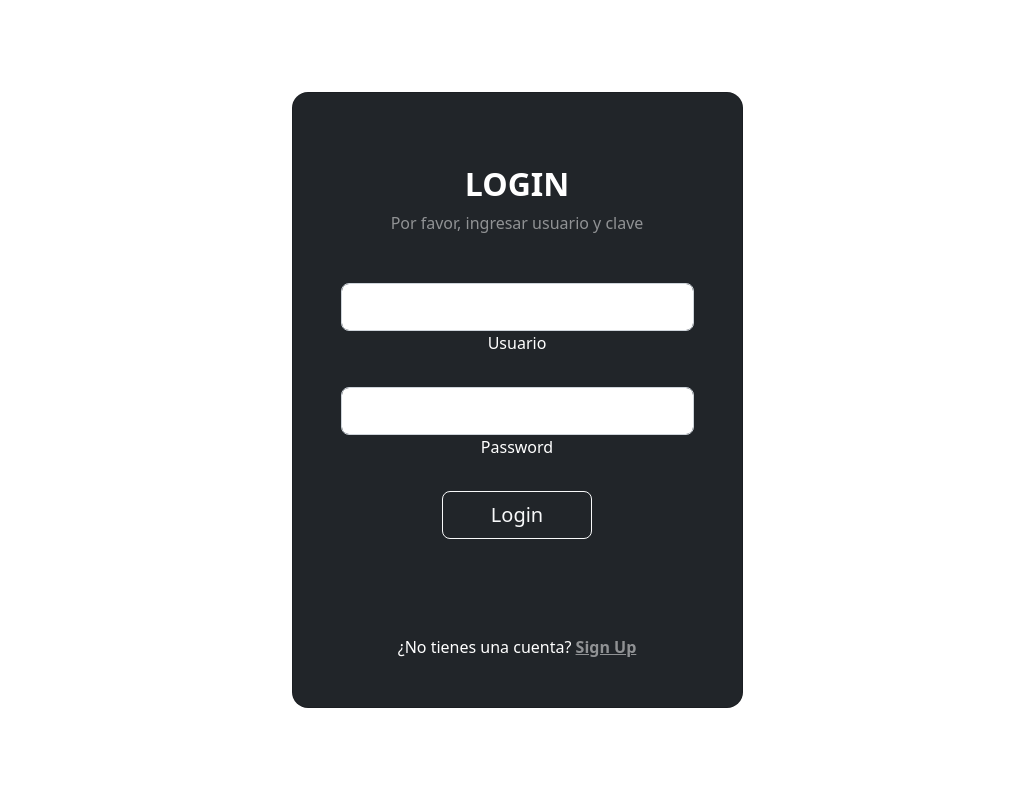
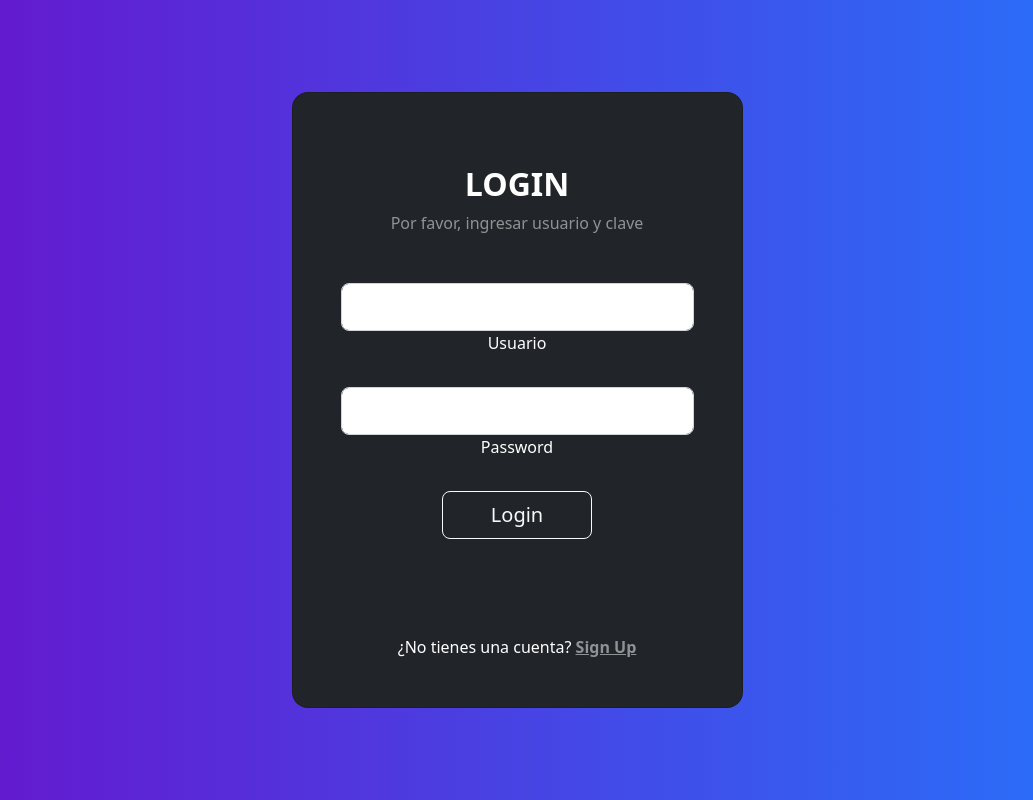
Before and after one commit to SMS294/FrontEndSMS, an Angular app: page /login in a window 1280 px wide. Shown: the whole page, without its empty margins (123-1156 px from the left). Built offline with nearby package versions, Linux system fonts and the light colour scheme; what ng-circle-progress would draw is missing.

Commit message:
detalles varios

```diff
--- a/src/app/components/banner/banner.component.html
+++ b/src/app/components/banner/banner.component.html
@@ -2,6 +2,6 @@
 
     <h1 class="text-white text-center intro">
         Bienvenidos a mi
-        <br> Porfolio Web!
+        <br> Portfolio Web!
       </h1>
 </div>
--- a/src/app/components/login/login.component.css
+++ b/src/app/components/login/login.component.css
@@ -0,0 +1,10 @@
+.gradient-custom {
+    /* fallback for old browsers */
+    background: #6a11cb;
+
+    /* Chrome 10-25, Safari 5.1-6 */
+    background: -webkit-linear-gradient(to right, rgba(106, 17, 203, 1), rgba(37, 117, 252, 1));
+
+    /* W3C, IE 10+/ Edge, Firefox 16+, Chrome 26+, Opera 12+, Safari 7+ */
+    background: linear-gradient(to right, rgba(106, 17, 203, 1), rgba(37, 117, 252, 1))
+    }
--- a/src/app/components/logoap/logoap.component.html
+++ b/src/app/components/logoap/logoap.component.html
@@ -1,7 +1,7 @@
 <nav class="navbar navbar-expand-lg bg-#a1b5cb">
     <div class="container-fluid">
       <a class="navbar-brand" href="#" >
-      <img src="../../../assets/APLogo.png" alt="Logo Argentina programa" class="w-100" >
+      <img src="../../../assets/APLogo.png" alt="Logo Argentina programa" class="w-100" id="logoAP">
       </a>
   <ul class="list-group list-group-horizontal" >
     <li class="list-group-item" ><a href="http://facebook.com/sandramariana.salina"> <i class="fa-brands fa-facebook fa-2x text-white"></i></a></li>
--- a/src/app/components/logoap/logoap.component.ts
+++ b/src/app/components/logoap/logoap.component.ts
@@ -1,6 +1,7 @@
 import { Component, OnInit } from "@angular/core";
 import { Router } from "@angular/router";
 import { TokenService } from "app/service/token.service";
+
 
 
 @Component({
```
Also changed, not shown: src/img/Logo.png (added).
